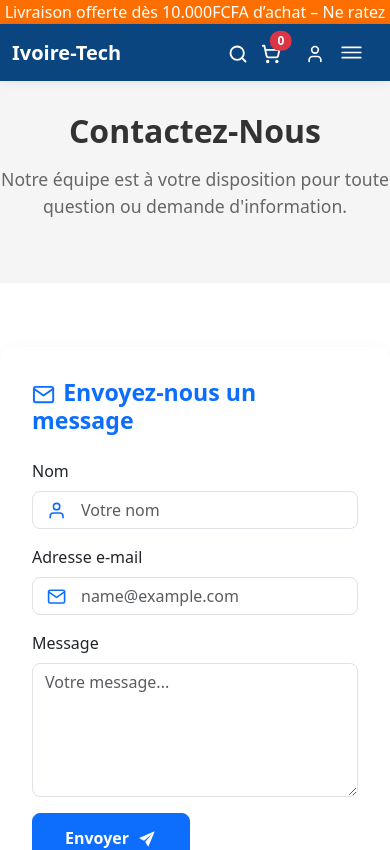
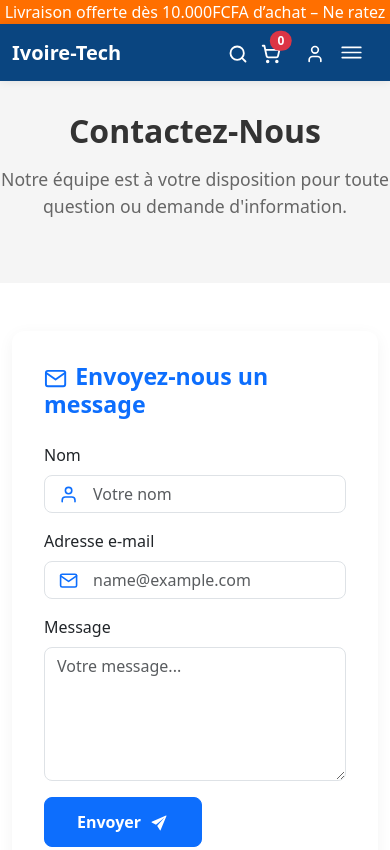
Before and after one commit to LamineBand/Ivoire-tech, a Next.js app: page /pages/contact in a window 390 px wide. Shown: the top 850 px of the page. Built offline with nearby package versions, Linux system fonts and the light colour scheme.

Commit message:
rendre contact responsive

```diff
--- a/app/pages/contact/page.tsx
+++ b/app/pages/contact/page.tsx
@@ -25,6 +25,7 @@ function Contact() {
       <Navbar {...({ onOpenModal: openModal } as NavbarProps)} />
 
       {/* SECTION HERO */}
+
       <section
         className="mt-5"
         style={{
@@ -32,6 +33,7 @@ function Contact() {
           color: "#333",
           padding: "4rem 0",
           textAlign: "center",
+          width: "100%",
         }}
       >
         <h3
@@ -57,7 +59,7 @@ function Contact() {
       </section>
 
       {/* SECTION CONTACT */}
-      <div className="container" style={{ padding: "4rem 0" }}>
+      <div className="container mt-5 mb-5">
         <div className="row">
           {/* FORMULAIRE */}
           <div className="col-md-7 mb-5">
```
